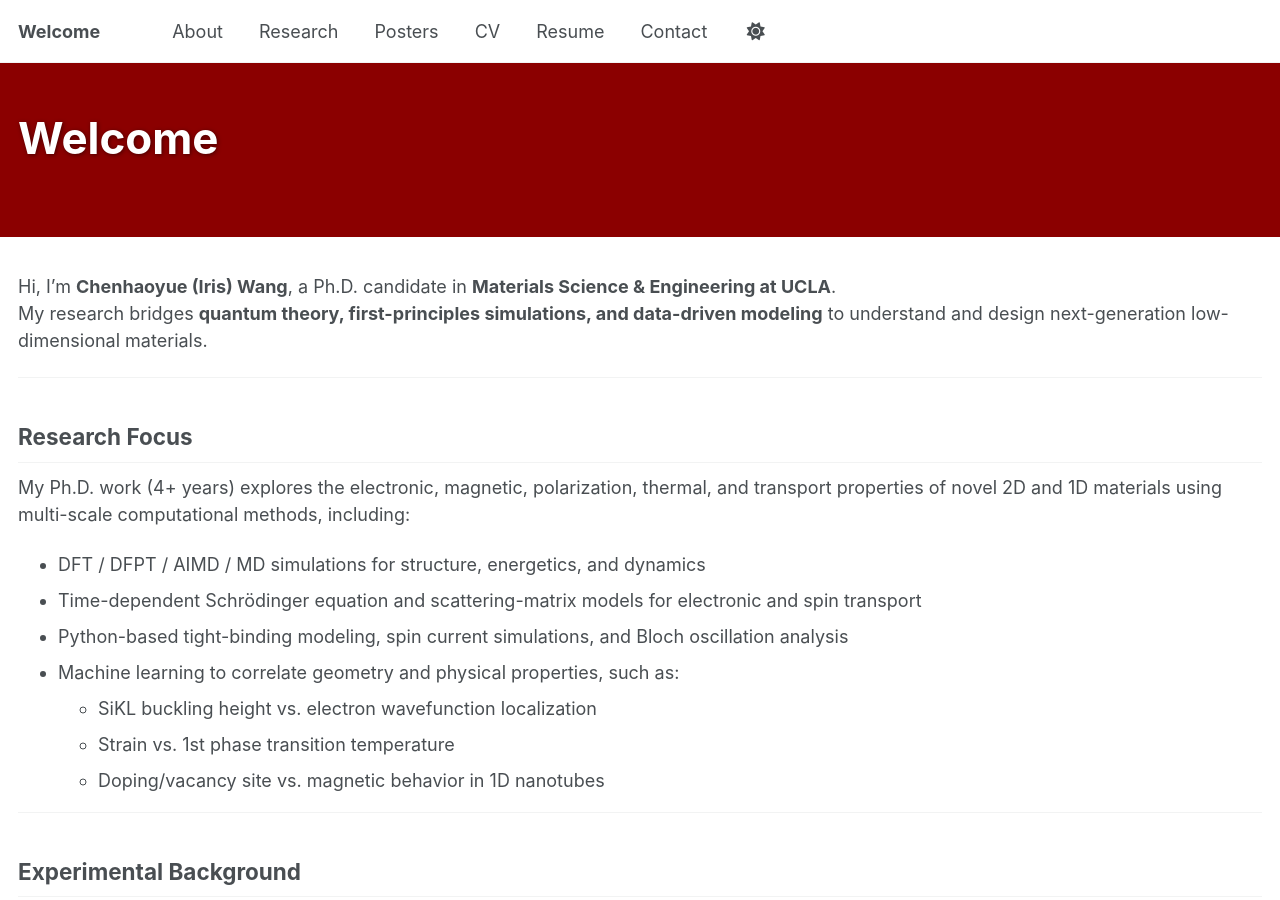
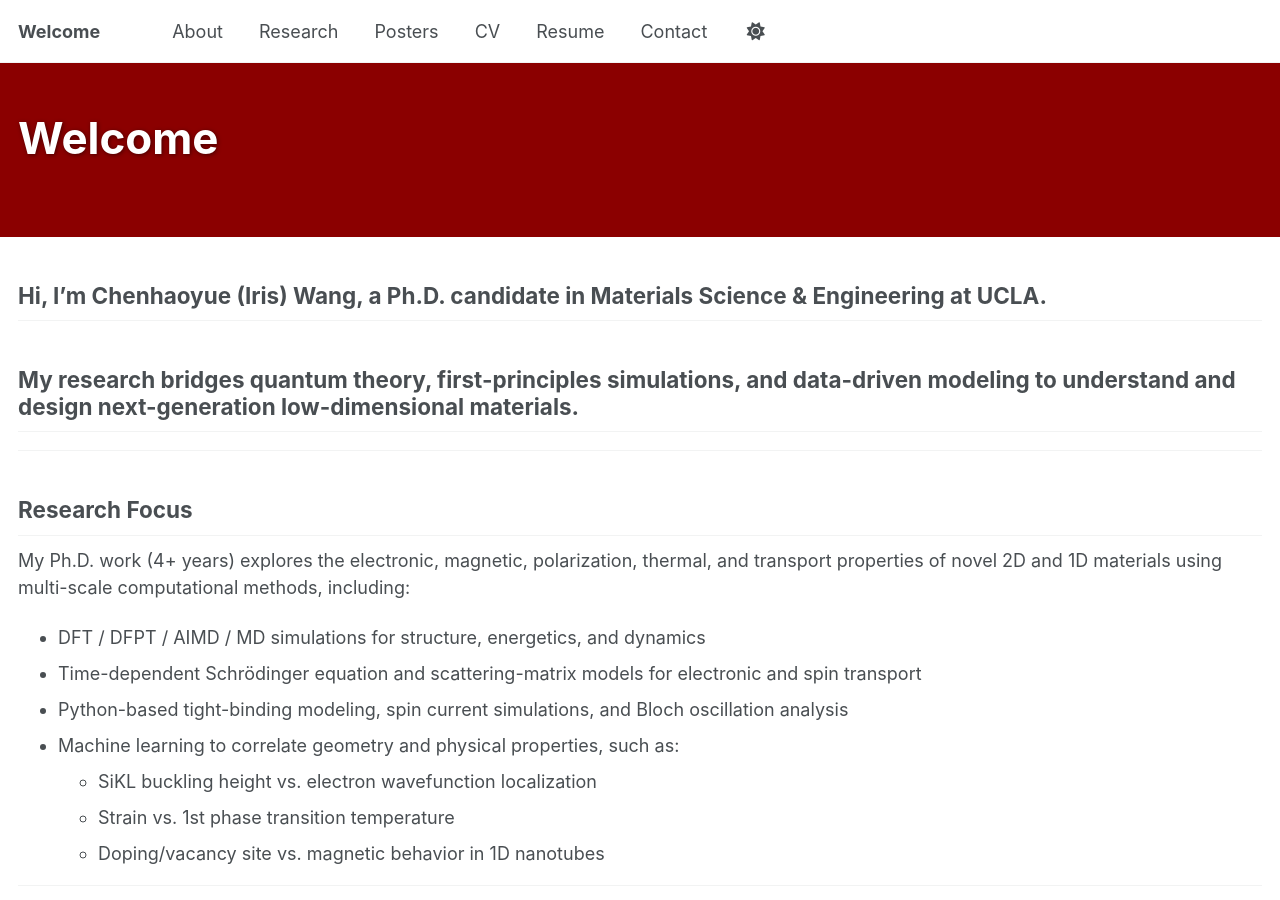
Before and after one commit to Iris-wang-233/Iris-Wang-233.github.io, a Jekyll site: the page built from _pages/index.md, in a window 1280 px wide and 900 px high. Built offline with Jekyll 4.4.1, drawn with Linux system fonts in a browser that asks for light colours; a script that is not in the unit is left out.

```diff
--- a/_pages/index.md
+++ b/_pages/index.md
@@ -8,8 +8,8 @@ header:
   overlay_filter: 0.2
 ---
 
-Hi, I’m **Chenhaoyue (Iris) Wang**, a Ph.D. candidate in **Materials Science & Engineering at UCLA**.
-My research bridges **quantum theory, first-principles simulations, and data-driven modeling** to understand and design next-generation low-dimensional materials.
+## Hi, I’m **Chenhaoyue (Iris) Wang**, a Ph.D. candidate in **Materials Science & Engineering at UCLA**.
+## My research bridges **quantum theory, first-principles simulations, and data-driven modeling** to understand and design next-generation low-dimensional materials.
 
 ---
 ## Research Focus
```
